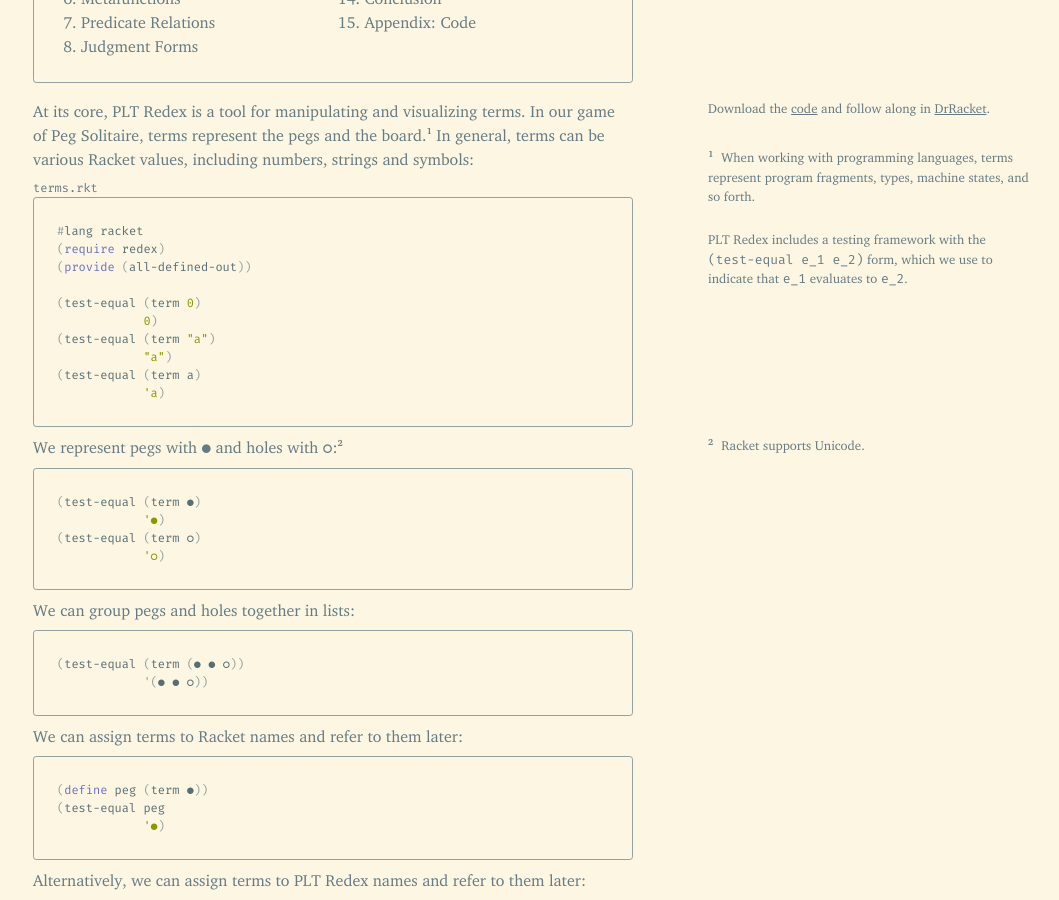
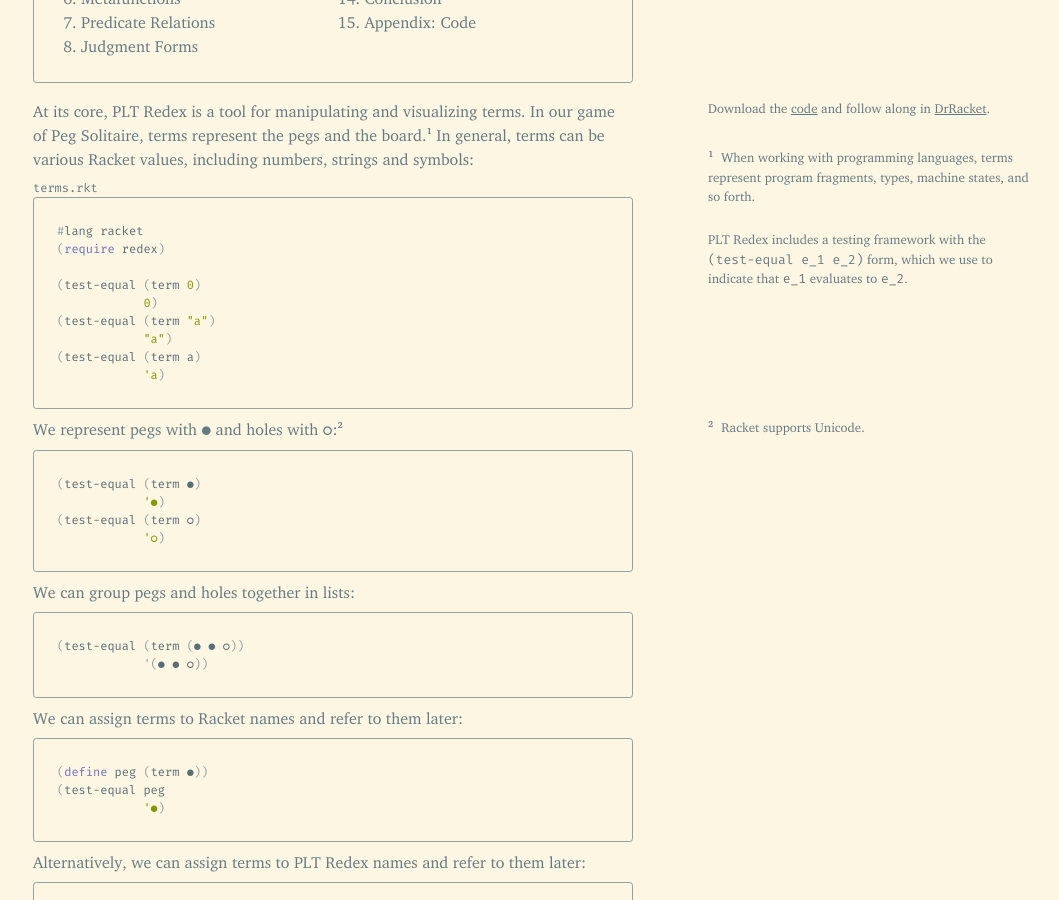
Before and after one commit to leafac/leafac.com, a Jekyll site: the page built from prose/playing-the-game-with-plt-redex/terms.md, in a window 1280 px wide and 900 px high, scrolled down 332 px. Shown: the whole window, without its empty margins (107-1166 px from the left). Built offline with Jekyll 4.4.1, drawn with Linux system fonts in a browser that asks for light colours.

Commit message:
Start ‘pattern-matching’

````diff
--- a/prose/playing-the-game-with-plt-redex/terms.md
+++ b/prose/playing-the-game-with-plt-redex/terms.md
@@ -19,7 +19,6 @@ PLT Redex includes a testing framework with the `(test-equal e_1 e_2)` form, w
 ```racket
 #lang racket
 (require redex)
-(provide (all-defined-out))
 
 (test-equal (term 0)
             0)
````
Also changed, not shown: 2 other files.
